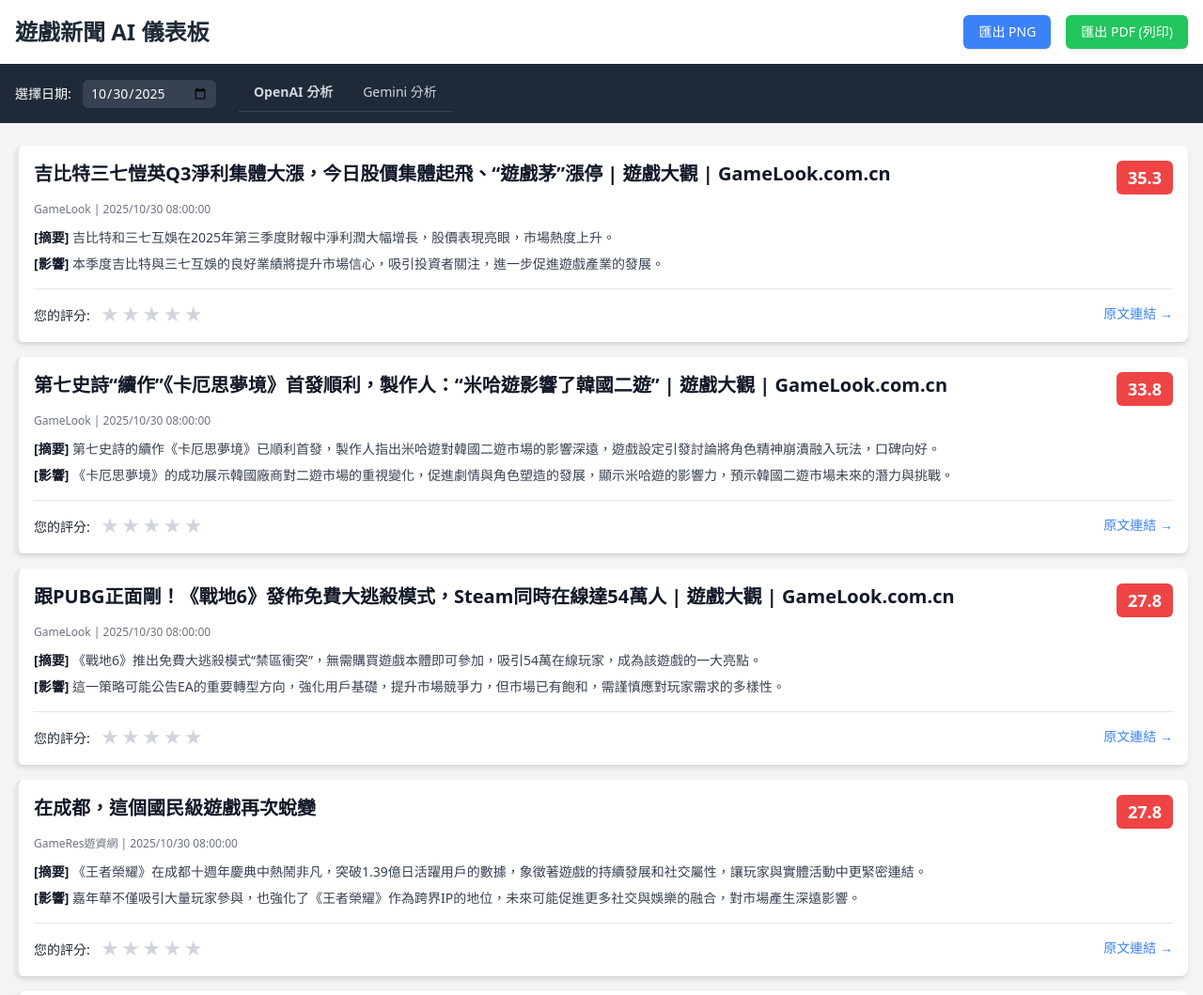
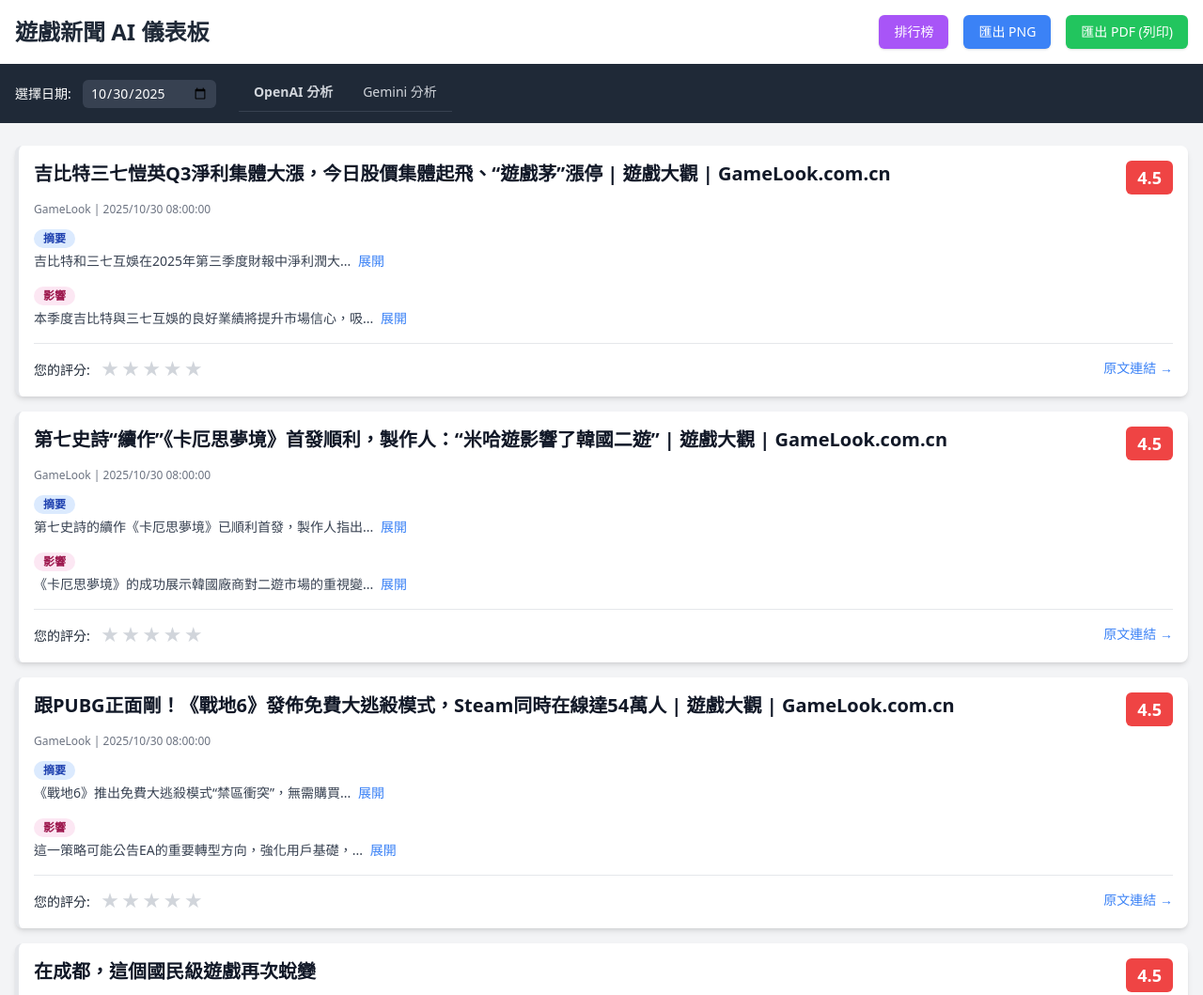
Before and after one commit to geniuskaitw-cmd/game-news-analyzer, a plain HTML site: page index.html in a window 1280 px wide. Shown: the top 1059 px of the page at 94% size. Drawn offline with nearby package versions, Linux system fonts and the light colour scheme; no server answers.

Commit message:
Update index.html

```diff
--- a/index.html
+++ b/index.html
@@ -53,6 +53,14 @@
         <div class="container mx-auto px-4 py-4 flex flex-wrap justify-between items-center gap-4">
             <h1 class="text-2xl font-bold text-gray-800">遊戲新聞 AI 儀表板</h1>
             <div class="flex items-center gap-4">
+
+                <a href="https://game-rank-analyzer.vercel.app/"
+                   target="_blank"
+                   rel="noopener noreferrer"
+                   class="text-sm bg-purple-500 hover:bg-purple-600 text-white py-2 px-4 rounded-md shadow">
+                   排行榜
+                </a>
+
                 <button id="export-png-btn" class="text-sm bg-blue-500 hover:bg-blue-600 text-white py-2 px-4 rounded-md shadow">
                     匯出 PNG
                 </button>
@@ -133,6 +141,9 @@
                 this.currentDate = `${yyyy}-${mm}-${dd}`;
 
                 document.getElementById('date-select').value = this.currentDate;
+
+                // 需求 3：將展開函式暴露到 window，以便 HTML onclick 可以呼叫
+                window.app_expandContent = (id, text) => this.expandContent(id, text);
 
                 // 啟動時自動載入今天的資料
                 this.loadDataForDate(this.currentDate);
@@ -272,12 +283,12 @@
                         return;
                 }
 
-                pageItems.forEach(item => {
+                pageItems.forEach((item, index) => { // <-- 需求 3：加上 index
                     // 格式化時間 (pub_ts)
                     const pubDate = new Date(item.pub_ts).toLocaleString('zh-TW', { timeZone: 'Asia/Taipei', hour12: false });
 
-                    // 格式化 AI 評分 (final_score 或 ai_score)
-                    const aiScore = item.final_score || item.ai_score || 0;
+                    // 需求 1：顯示 AI 原始評分 (item.ai_score 應為 1-5 分)
+                    const aiScore = item.ai_score || 0;
                     const scoreColor = aiScore >= 4 ? 'bg-red-500' : (aiScore >= 3 ? 'bg-blue-500' : 'bg-gray-400');
 
                     // 評分按鈕 HTML
@@ -291,6 +302,10 @@
                             </button>
                         `;
                     }
+
+                    // 需求 3：產生可展開的摘要和影響 HTML
+                    const summaryHtml = this.generateExpandableHtml(item.ai_summary, 'summary', index, 25);
+                    const impactHtml = this.generateExpandableHtml(item.ai_impact, 'impact', index, 25);
 
                     const cardHtml = `
                         <div class="bg-white p-4 rounded-lg shadow-md border-l-4 border-gray-200 hover:border-blue-400">
@@ -307,9 +322,23 @@
                                 <span>${item.source}</span> | <span>${pubDate}</span>
                             </div>
 
-                            <div class="space-y-2 text-sm text-gray-700">
-                                <p><strong class="text-gray-900">[摘要]</strong> ${item.ai_summary}</p>
-                                <p><strong class="text-gray-900">[影響]</strong> ${item.ai_impact}</p>
+                            <div class="space-y-4 text-sm mt-3">
+                                <div>
+                                    <span class="inline-block bg-blue-100 text-blue-800 text-xs font-semibold mr-2 px-2.5 py-0.5 rounded-full mb-1">
+                                        摘要
+                                    </span>
+                                    <div class="text-gray-700">
+                                        ${summaryHtml}
+                                    </div>
+                                </div>
+                                <div>
+                                    <span class="inline-block bg-pink-100 text-pink-800 text-xs font-semibold mr-2 px-2.5 py-0.5 rounded-full mb-1">
+                                        影響
+                                    </span>
+                                    <div class="text-gray-700">
+                                        ${impactHtml}
+                                    </div>
+                                </div>
                             </div>
 
                             <div class="flex justify-between items-center mt-4 pt-3 border-t">
@@ -486,6 +515,49 @@
                 window.print();
             },
 
+            // --- 需求 3：展開/收合功能 相關函式 ---
+
+            // 點擊「展開」時呼叫的函式
+            expandContent(elementId, fullText) {
+                const el = document.getElementById(elementId);
+                if (el) {
+                    // 清空 '... 展開' 按鈕
+                    el.innerHTML = '';
+                    // 建立 <p> 標籤並安全地設置其文字內容 (防止 XSS)
+                    const p = document.createElement('p');
+                    p.textContent = fullText;
+                    el.appendChild(p);
+                }
+            },
+
+            // 產生「摘要/影響」HTML 的輔助函式
+            generateExpandableHtml(text, type, index, maxLength = 25) {
+                const uniqueId = `${type}-${index}`;
+                const safeText = text || ''; // 確保 text 不是 null 或 undefined
+
+                if (!safeText || safeText.length <= maxLength) {
+                    // 文字很短，直接回傳
+                    return `<div id="${uniqueId}"><p>${this.escapeHTML(safeText)}</p></div>`;
+                }
+
+                // 縮短文字
+                const shortText = this.escapeHTML(safeText.substring(0, maxLength)) + '...';
+
+                // 使用 JSON.stringify 安全地逸出完整文字，以便傳入 JS 函式
+                const fullTextEscaped = JSON.stringify(safeText);
+
+                // 回傳 "縮短文字" + "展開按鈕"
+                return `
+                    <div id="${uniqueId}">
+                        <p class="inline">${shortText}</p>
+                        <button onclick="window.app_expandContent('${uniqueId}', ${fullTextEscaped})"
+                                class="text-blue-500 hover:underline text-sm font-medium ml-1">
+                            展開
+                        </button>
+                    </div>
+                `;
+            },
+
             // 11. 輔助工具
             setLoading(isLoading) {
                 this.isLoading = isLoading;
@@ -528,6 +600,20 @@
                 }
             },
 
+            // 輔助函式：HTML 轉義 (用於顯示短摘要)
+            escapeHTML(str) {
+                if (!str) return '';
+                return str.replace(/[&<>"']/g, function(match) {
+                    return {
+                        '&': '&amp;',
+                        '<': '&lt;',
+                        '>': '&gt;',
+                        '"': '&quot;',
+                        "'": '&#39;'
+                    }[match];
+                });
+            },
+
             showError(message) {
                 this.showMessage(message, 'bg-red-500');
             },
```
Lines whose indentation alone changed are shown as unchanged.
